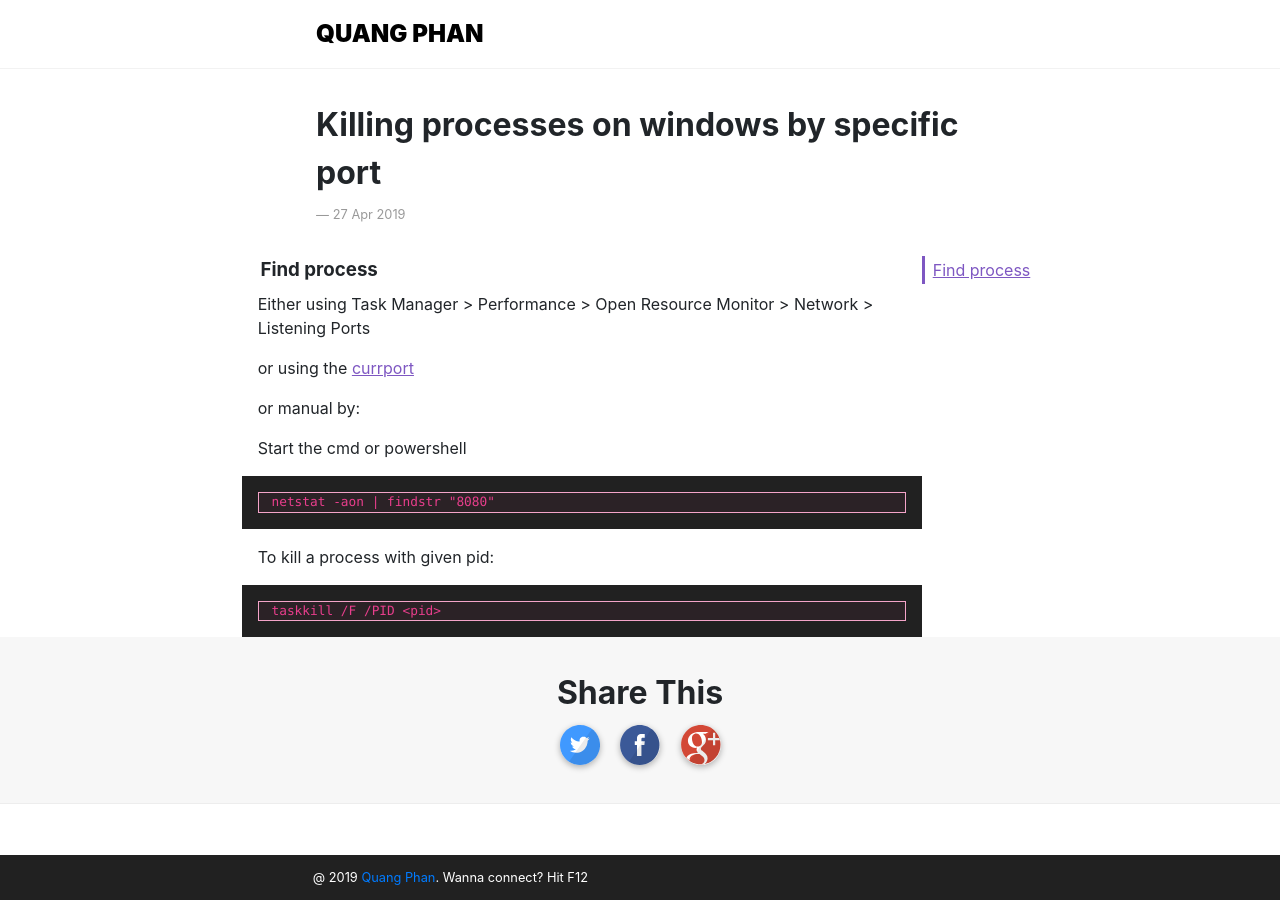
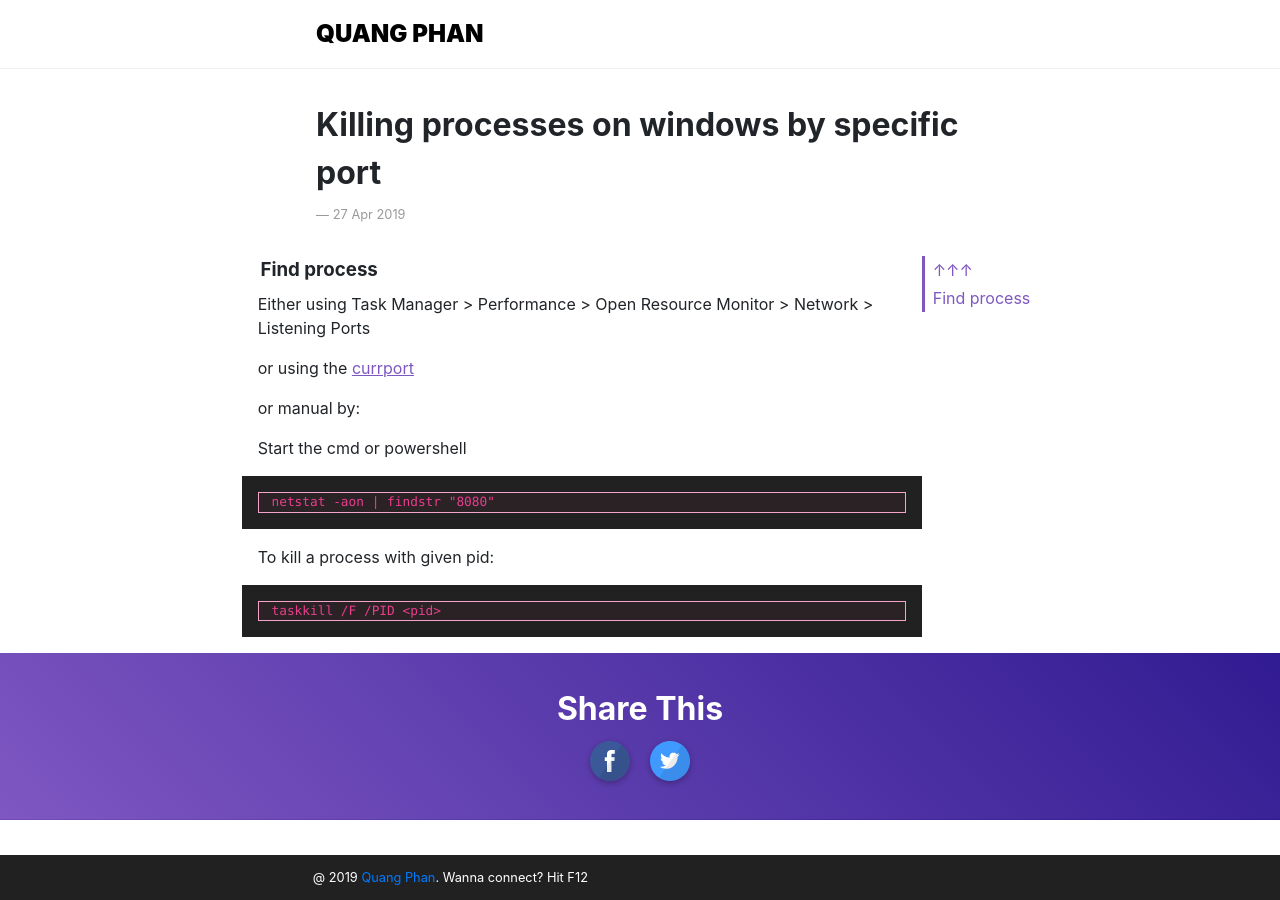
Before and after one commit to oclockvn/oclockvn.github.io, a Jekyll site: the page built from _posts/2019-04-27-killing-process-on-windows.md, in a window 1280 px wide. Built offline with Jekyll 4.4.1, drawn with Linux system fonts in a browser that asks for light colours; comment, search, counter and statistics services are not loaded.

Commit message:
update quickjump and share

```diff
--- a/_includes/shared.html
+++ b/_includes/shared.html
@@ -14,6 +14,5 @@
 {% if site.links.googleplus %}<a href="https://plus.google.com/{{ site.links.googleplus }}"><i class="icon googleplus"></i></a>{% endif %}
 {% endcomment %}
 
+<a href="https://facebook.com/sharer.php?u={{ site.url }}{{ page.url }}" rel="nofollow" target="_blank" title="Share on Facebook"><i class="icon facebook"></i></a>
 <a href="https://twitter.com/intent/tweet?text={{ page.title }}&url={{ site.url }}{{ page.url }}&via={{ site.links.twitter }}&related={{ site.links.twitter }}" rel="nofollow" target="_blank" title="Share on Twitter"><i class="icon twitter"></i></a>
-<a href="https://facebook.com/sharer.php?u={{ site.url }}{{ page.url }}" rel="nofollow" target="_blank" title="Share on Facebook"><i class="icon facebook"></i></a>
-<a href="https://plus.google.com/share?url={{ site.url }}{{ page.url }}" rel="nofollow" target="_blank" title="Share on Google+"><i class="icon googleplus"></i></a>
--- a/_sass/_shared.scss
+++ b/_sass/_shared.scss
@@ -2,7 +2,9 @@
   border-bottom: 1px solid rgba(0, 0, 0, 0.04);
   text-align: center;
   padding: 2em 0;
-  background: rgba(0, 0, 0, 0.03);
+  background: linear-gradient(45deg, #7e57c2, #311b92);
+  margin-top: 1rem;
+  color: #fff;
 
   .share__title {
     font-size: 2em;
--- a/assets/css/style.scss
+++ b/assets/css/style.scss
@@ -101,6 +101,12 @@ body {
   a {
     display: block;
     padding: 2px 8px;
+    text-decoration: none !important;
+
+    &:hover {
+      background: $link-color;
+      color: #fff;
+    }
   }
 
   @media screen and (max-width: 768px) {
--- a/js/app.js
+++ b/js/app.js
@@ -1,12 +1,14 @@
 function buildQuickJump() {
   const title = document.querySelectorAll('.content-inner.oclockvn > h3');
-  const list = [...title].map(t => `<a href='#${t.id}'>${t.innerText}</a>`).join("");
+  let list = [...title].map(t => `<a href='#${t.id}'>${t.innerText}</a>`).join("");
 
   if (list == null || list.length == 0) {
     return;
   }
 
   const quickJump = document.getElementById('quick-jump');
+  list = `<a href='#'>&uarr;&uarr;&uarr;</a>` + list;
+
   if (quickJump != null) {
     quickJump.innerHTML = list;
   }
```
